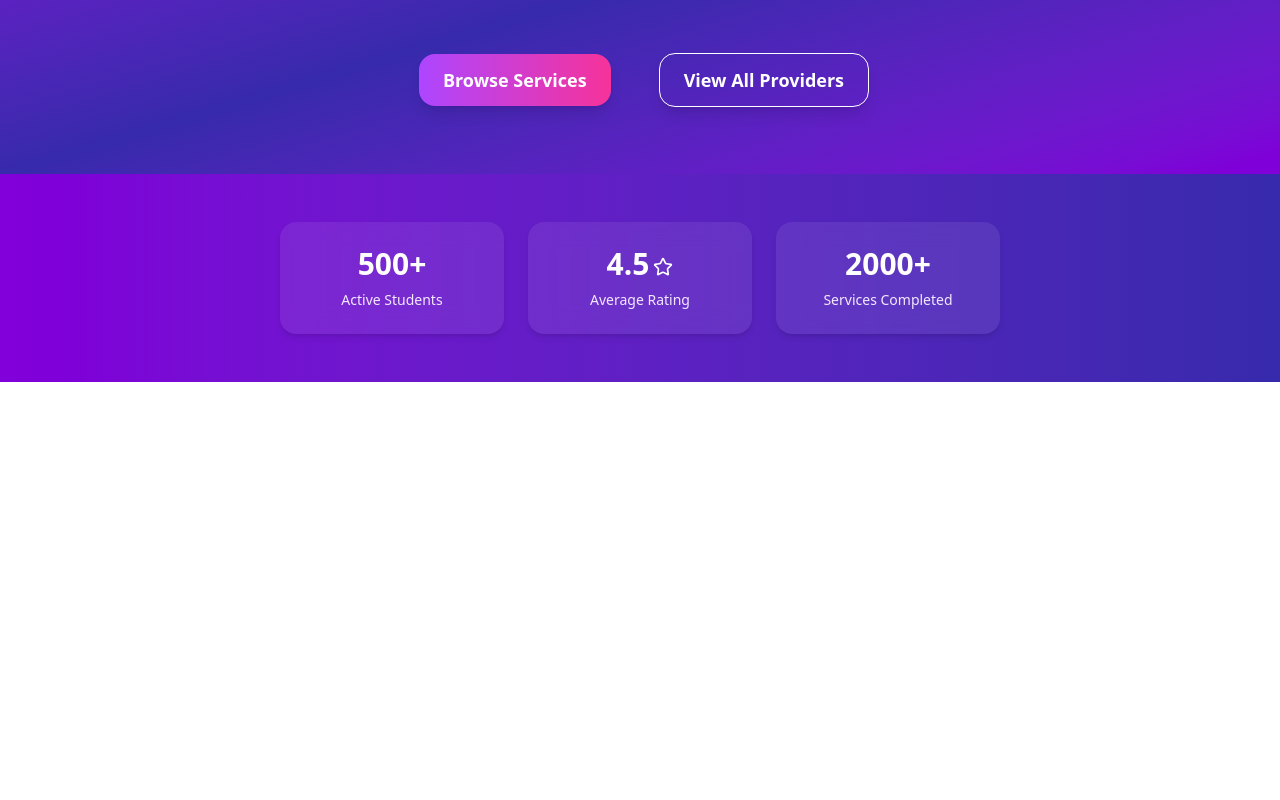
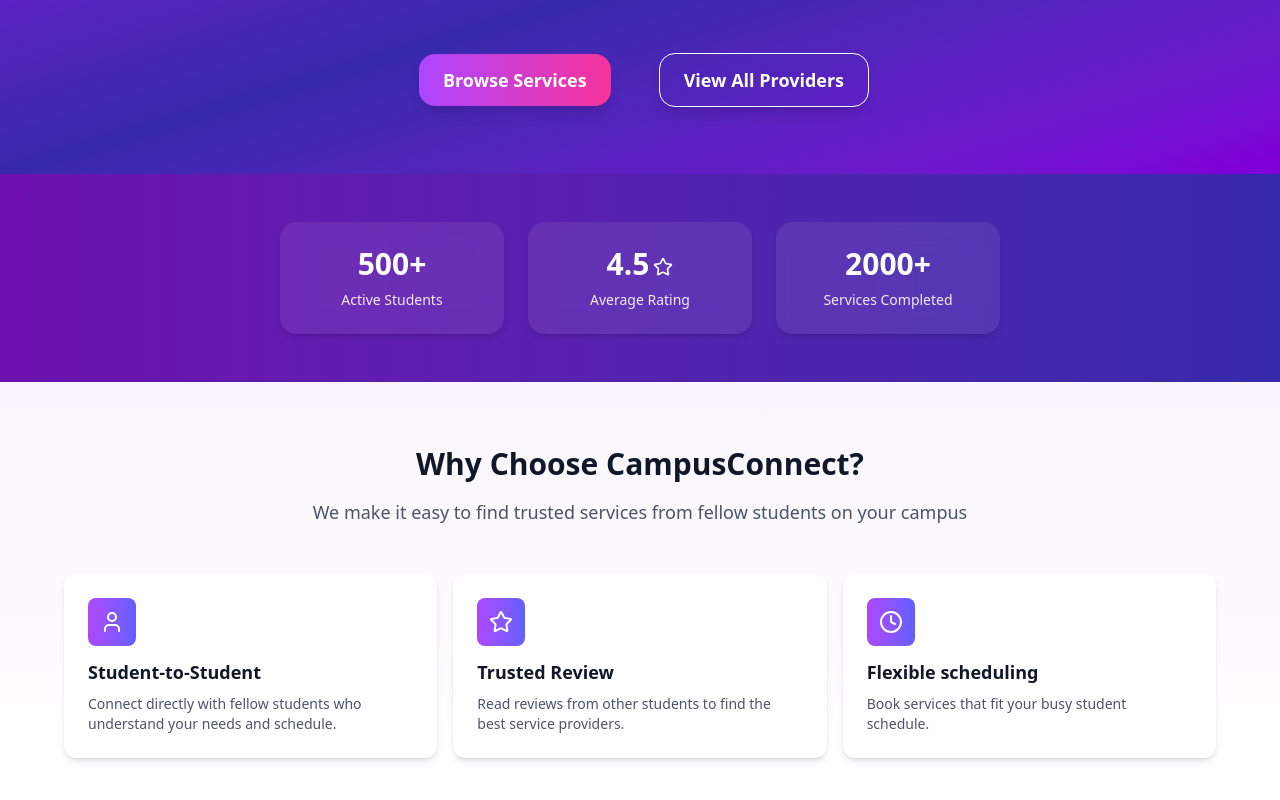
Before and after one commit to Chinomso-Augustine/Chino-Work, a React (Vite) app in the folder Projects/campusconnect/: page / in a window 1280 px wide. Shown: the part 310-1110 px from the top of the page. Before the commit the page ends 800 px from the top, so only its background shows below. Built offline with nearby package versions, Linux system fonts and the light colour scheme.

Commit message:
Remaining footer

```diff
--- a/Projects/campusconnect/src/components/Home/home.jsx
+++ b/Projects/campusconnect/src/components/Home/home.jsx
@@ -1,5 +1,4 @@
-import React, { useState } from "react";
-import { Star } from "lucide-react";
+import { Star, User, Clock } from "lucide-react";
 
 
 function Home() {
@@ -11,10 +10,17 @@
         { value: "2000+", label: "Services Completed" },
     ];
 
-    const [bodyMobileScreen, setBodyMobileScreen] = useState(false);
+    {/**Info for reason to chose us section */ }
+    const reason = [
+        { icon: <User className="w-6 h-6" />, value: "Student-to-Student", label: "Connect directly with fellow students who understand your needs and schedule. " },
+        { icon: <Star className="w-6 h-6" />, value: "Trusted Review", label: "Read reviews from other students to find the best service providers." },
+        { icon: <Clock className="w-6 h-6" />, value: "Flexible scheduling", label: "Book services that fit your busy student schedule." }
+    ]
+
 
     return (
         <div>
+            {/** Header section */}
             <section className="bg-gradient-to-br from-purple-700 via-indigo-800  to-purple-700 text-white h-auto py-12 p-13 ">
                 <h1 className="text-6xl text-center font-bold">Connect with <span className="text-purple-300"> Campus Services</span>
                 </h1>
@@ -31,7 +37,8 @@
                 </div>
             </section>
 
-            <section className="bg-gradient-to-r from-purple-700 to-indigo-800 py-12 flex flex-col md:flex-row justify-center gap-6 flex-wrap">
+            {/*Stats section */}
+            <section className="bg-gradient-to-r from-purple-800 to-indigo-800 py-12 flex flex-col md:flex-row justify-center gap-6 flex-wrap">
                 {stats.map((stat, index) => (
                     <div
                         key={index}
@@ -44,15 +51,33 @@
 
                         {/*Displaying text under numbers */}
                         <div className="text-sm mt-2 text-purple-100">
-                        {stat.label}
+                            {stat.label}
                         </div>
 
                     </div>
                 ))}
 
             </section>
-            <section>
 
+            {/**Reason to choose CampusConnect section */}
+            <section className="bg-gradient-to-b from-purple-50 to-white py-16 px-4" >
+                <h3 className="text-3xl font-bold text-center mb-4 text-gray-900">Why Choose CampusConnect?</h3>
+                <p className="text-lg text-center text-gray-600 mb-12 max-w-2xl mx-auto">We make it easy to find trusted services from fellow students on your campus </p>
+
+                <div className="grid grid-cols-1 sm:grid-cols-2 md:grid-cols-3 gap-4 max-w-6xl mx-auto">
+
+                    {reason.map((whyUs, index) => (
+                        <div
+                            key={index}
+                            className="bg-white p-6 rounded-xl shadow-md hover:shadow-lg transition">
+
+                            <div className="bg-gradient-to-r from-purple-500  to-indigo-500 w-12 h-12 text-white text-center rounded-lg flex items-center justify-center">{whyUs.icon}</div>
+                            <div className="text-lg  font-semibold text-gray-900 mb-2 mt-3">{whyUs.value}</div>
+                            <div className="text-sm text-gray-600">{whyUs.label}</div>
+
+                        </div>
+                    ))}
+                </div>
             </section>
 
             <footer>
```
